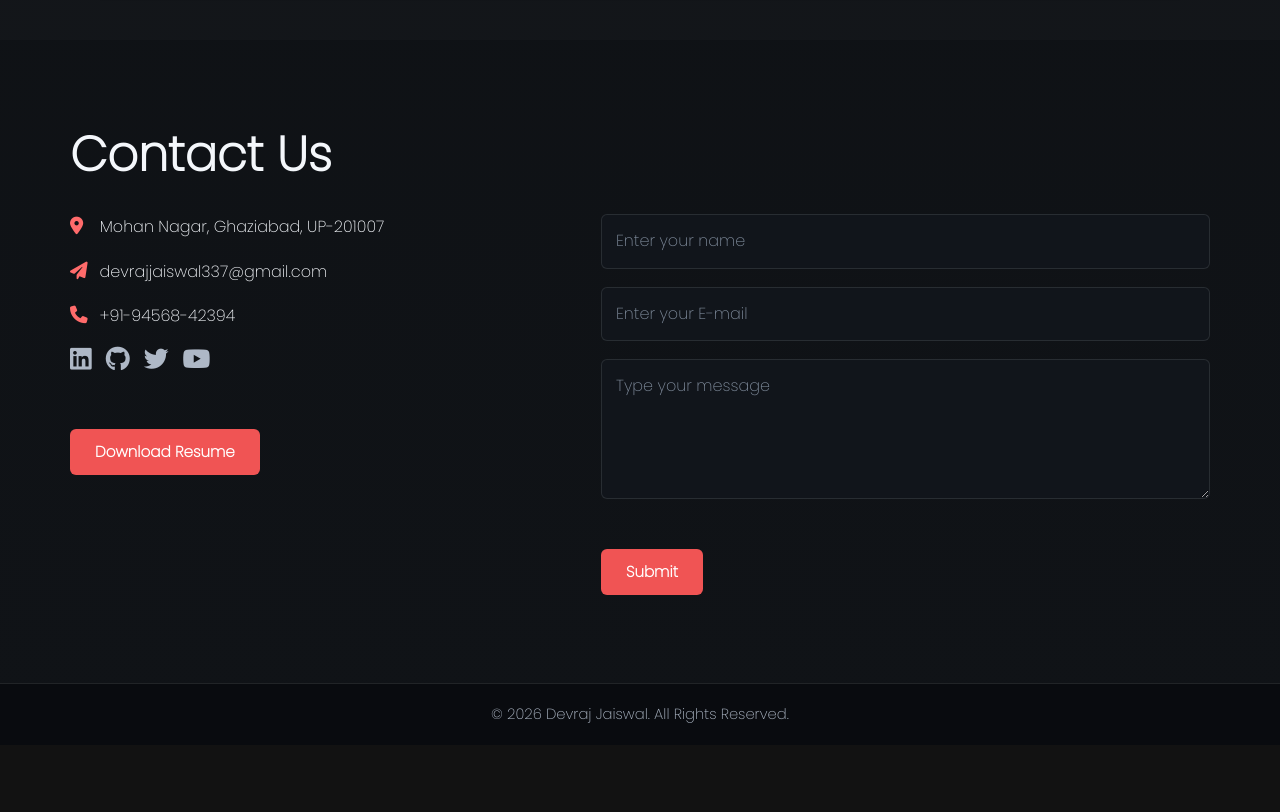
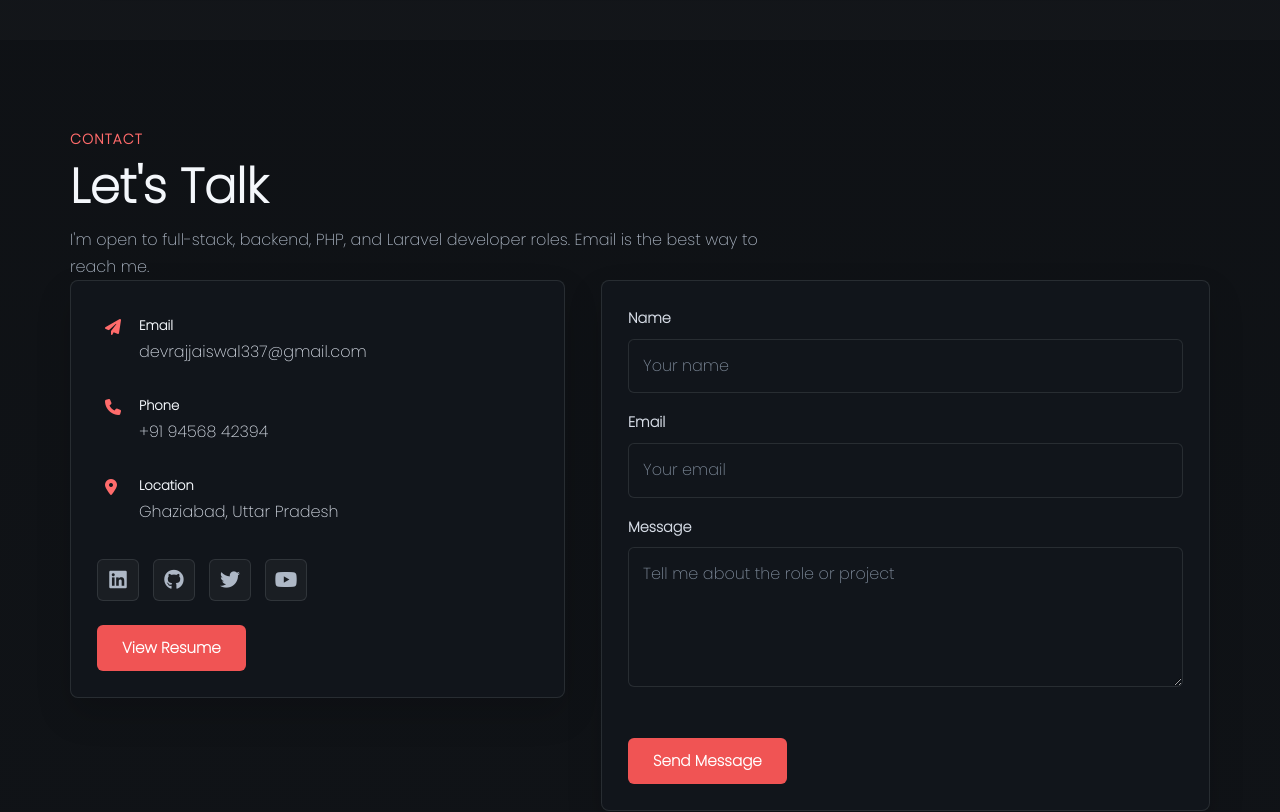
Before and after one commit to DevrajJaiswal/MyPortfolio, a React (Vite) app: page / in a window 1280 px wide. Shown: the part 5540-6352 px from the top of the page. Before the commit the page ends 6285 px from the top, so only its background shows below. Built offline with nearby package versions, Linux system fonts and the light colour scheme.

Commit message:
feat: make contact feel personal and current

```diff
--- a/src/components/Header.jsx
+++ b/src/components/Header.jsx
@@ -41,7 +41,7 @@ function Header() {
                             ))}
                             <li>
                                 <a
-                                    href="/images/Devraj-Jaiswal-Resume-Full-Stack-Web-Developer.pdf"
+                                    href="https://drive.google.com/file/d/1yB37Holtk2cDniZHGEePtkTBCkyk5cc2/view?usp=sharing"
                                     className="resume-link"
                                     target="_blank"
                                     rel="noreferrer"
--- a/src/components/sections/Contact.jsx
+++ b/src/components/sections/Contact.jsx
@@ -2,54 +2,110 @@ import React from 'react'
 import Button from '../ui/Button'
 
 function Contact() {
+    const contactLinks = [
+        {
+            label: 'Email',
+            value: 'devrajjaiswal337@gmail.com',
+            href: 'mailto:devrajjaiswal337@gmail.com',
+            icon: 'fa-paper-plane',
+        },
+        {
+            label: 'Phone',
+            value: '+91 94568 42394',
+            href: 'tel:+919456842394',
+            icon: 'fa-phone',
+        },
+        {
+            label: 'Location',
+            value: 'Ghaziabad, Uttar Pradesh',
+            href: 'https://g.co/kgs/BRhj1bP',
+            icon: 'fa-location-dot',
+        },
+    ]
+
+    const socialLinks = [
+        {
+            label: 'LinkedIn',
+            href: 'https://www.linkedin.com/in/devraj-jaiswal/',
+            icon: 'fa-brands fa-linkedin',
+        },
+        {
+            label: 'GitHub',
+            href: 'https://github.com/devrajjaiswal',
+            icon: 'fa-brands fa-github',
+        },
+        {
+            label: 'X / Twitter',
+            href: 'https://twitter.com/Devraj010?t=wAnzjyt0awiTG6O-FNXp_w&s=09',
+            icon: 'fa-brands fa-twitter',
+        },
+        {
+            label: 'YouTube',
+            href: 'https://www.youtube.com/@devraj_jaiswal',
+            icon: 'fa-brands fa-youtube',
+        },
+    ]
+
     return (
-        <>
         <section id="contact">
             <div className="container">
+                <p className="section-kicker" data-aos="flip-up" data-aos-duration="1000">
+                    Contact
+                </p>
                 <h2 className="section-title" data-aos="flip-up" data-aos-duration="1000">
-                        Contact Us
+                    Let&apos;s Talk
                 </h2>
+                <p className="section-intro">
+                    I&apos;m open to full-stack, backend, PHP, and Laravel developer roles.
+                    Email is the best way to reach me.
+                </p>
+
                 <div className="row">
-                        <div className="left" data-aos="fade-right" data-aos-duration="1000" data-aos-offset="200">
-                            <ul>
-                                <li>
-                                    <a href="https://g.co/kgs/BRhj1bP" target="_blank"><i className="fa fa-location-dot"></i> Mohan Nagar,
-                                        Ghaziabad,
-                                        UP-201007</a>
+                    <div className="left contact-details" data-aos="fade-right" data-aos-duration="1000" data-aos-offset="200">
+                        <ul className="contact-list">
+                            {contactLinks.map((link) => (
+                                <li key={link.label}>
+                                    <a href={link.href} target={link.href.startsWith('http') ? '_blank' : undefined} rel={link.href.startsWith('http') ? 'noreferrer' : undefined}>
+                                        <i className={`fa ${link.icon}`} aria-hidden="true"></i>
+                                        <span>
+                                            <strong>{link.label}</strong>
+                                            {link.value}
+                                        </span>
+                                    </a>
                                 </li>
-                                <li>
-                                    <a href="mailto:devrajjaiswal337@gmail.com"><i
-                                        className="fa fa-paper-plane"></i>devrajjaiswal337@gmail.com</a>
-                                </li>
-                                <li>
-                                    <a href="tel:+919456842394">
-                                        <i className="fa fa-phone"></i>+91-94568-42394</a>
-                                </li>
-                                <ul className="social-icons">
-                                    <a href="https://www.linkedin.com/in/devraj-jaiswal/" target="_blank"><i
-                                        className="fa-brands fa-linkedin"></i></a>
-                                    <a href="https://github.com/devrajjaiswal" target="_blank"><i className="fa-brands fa-github"
-                                        aria-hidden="true"></i></a>
-                                    <a href="https://twitter.com/Devraj010?t=wAnzjyt0awiTG6O-FNXp_w&s=09" target="_blank"><i
-                                        className="fa-brands fa-twitter"></i></a>
-                                    <a href="https://www.youtube.com/@devraj_jaiswal" target="_blank"><i className="fa-brands fa-youtube"></i></a>
+                            ))}
                         </ul>
-                            </ul>
-                            <a href="images/Devraj-Jaiswal-Resume-Full-Stack-Web-Developer.pdf" download="" className="btn">Download Resume</a>
+
+                        <div className="social-icons" aria-label="Social links">
+                            {socialLinks.map((link) => (
+                                <a key={link.label} href={link.href} target="_blank" rel="noreferrer" aria-label={link.label}>
+                                    <i className={link.icon} aria-hidden="true"></i>
+                                </a>
+                            ))}
                         </div>
+
+                        <a href="https://drive.google.com/file/d/1yB37Holtk2cDniZHGEePtkTBCkyk5cc2/view?usp=sharing" target="_blank" rel="noreferrer" className="btn">
+                            View Resume
+                        </a>
+                    </div>
+
                     <div className="right" data-aos="fade-left" data-aos-duration="1000" data-aos-offset="200">
                         <form action="https://formspree.io/f/mbjbwnaa" method="POST">
-                                <input type="text" id="name" name="name" placeholder="Enter your name" autoComplete="off" required />
-                                <input type="email" name="email" id="email" placeholder="Enter your E-mail" autoComplete="off" required />
-                                <textarea name="message" id="message" placeholder="Type your message" autoComplete="off" cols="" rows="4"
-                                    minLength="5"></textarea>
-                                <Button type='Button' text='Submit' />
+                            <label htmlFor="name">Name</label>
+                            <input type="text" id="name" name="name" placeholder="Your name" autoComplete="name" required />
+
+                            <label htmlFor="email">Email</label>
+                            <input type="email" name="email" id="email" placeholder="Your email" autoComplete="email" required />
+
+                            <label htmlFor="message">Message</label>
+                            <textarea name="message" id="message" placeholder="Tell me about the role or project" rows="4" minLength="5" required></textarea>
+
+                            <Button type="submit" text="Send Message" />
                         </form>
                     </div>
                 </div>
             </div>
         </section>
-        </>
     )
 }
 
--- a/src/components/sections/Hero.jsx
+++ b/src/components/sections/Hero.jsx
@@ -24,7 +24,7 @@ function Hero() {
                                 </div>
 
                                 <div className="hero-links" aria-label="Professional links">
-                                    <a href="/images/Devraj-Jaiswal-Resume-Full-Stack-Web-Developer.pdf" target="_blank" rel="noreferrer">
+                                    <a href="https://drive.google.com/file/d/1yB37Holtk2cDniZHGEePtkTBCkyk5cc2/view?usp=sharing" target="_blank" rel="noreferrer">
                                         Resume
                                     </a>
                                     <a href="https://github.com/devrajjaiswal" target="_blank" rel="noreferrer">
--- a/src/index.css
+++ b/src/index.css
@@ -878,20 +878,59 @@ nav ul li a.active::after {
   flex: 1 1 52%;
 }
 
-#contact .left ul {
-  margin: 0 0 28px;
+.contact-details {
+  border: 1px solid var(--border);
+  border-radius: var(--radius);
+  background: var(--surface);
+  padding: 26px;
+  box-shadow: 0 16px 35px rgba(0, 0, 0, 0.16);
+}
+
+.contact-list {
+  display: grid;
+  gap: 14px;
+  margin: 0;
   padding: 0;
 }
 
-#contact .left ul li {
-  margin-bottom: 18px;
+.contact-list li {
   list-style: none;
 }
 
-#contact .left li i {
-  margin-right: 12px;
+.contact-list a {
+  display: flex;
+  align-items: flex-start;
+  gap: 12px;
+  border-radius: var(--radius-sm);
+  color: var(--text-soft);
+  padding: 8px;
+  transition:
+    background 180ms ease,
+    color 180ms ease;
+}
+
+.contact-list a:hover,
+.contact-list a:focus-visible {
+  background: rgba(255, 255, 255, 0.04);
+  color: var(--text);
+}
+
+.contact-list i {
+  width: 22px;
+  margin-top: 4px;
   color: var(--accent-strong);
-  font-size: 1.1rem;
+  font-size: 1rem;
+}
+
+.contact-list span {
+  display: grid;
+  gap: 2px;
+}
+
+.contact-list strong {
+  color: var(--text);
+  font-size: 0.82rem;
+  font-weight: 850;
 }
 
 .social-icons {
@@ -901,17 +940,53 @@ nav ul li a.active::after {
   margin-top: 26px;
 }
 
-#contact .left .social-icons a i {
-  color: var(--text-muted);
-  font-size: 1.55rem;
+.social-icons a {
+  display: inline-flex;
+  align-items: center;
+  justify-content: center;
+  width: 42px;
+  height: 42px;
+  border: 1px solid var(--border);
+  border-radius: var(--radius-sm);
+  background: rgba(255, 255, 255, 0.04);
   transition:
-    transform 180ms ease,
-    color 180ms ease;
+    border-color 180ms ease,
+    background 180ms ease,
+    transform 180ms ease;
 }
 
-#contact .left .social-icons i:hover {
+.social-icons a:hover,
+.social-icons a:focus-visible {
+  border-color: rgba(240, 84, 84, 0.42);
+  background: rgba(240, 84, 84, 0.12);
+  transform: translateY(-3px);
+}
+
+.social-icons a i {
+  color: var(--text-muted);
+  font-size: 1.25rem;
+  transition: color 180ms ease;
+}
+
+.social-icons a:hover i,
+.social-icons a:focus-visible i {
   color: var(--accent-strong);
-  transform: translateY(-3px);
+}
+
+form {
+  border: 1px solid var(--border);
+  border-radius: var(--radius);
+  background: var(--surface);
+  padding: 26px;
+  box-shadow: 0 16px 35px rgba(0, 0, 0, 0.16);
+}
+
+form label {
+  display: block;
+  margin-bottom: 8px;
+  color: var(--text-soft);
+  font-size: 0.9rem;
+  font-weight: 800;
 }
 
 form input,
```
Also changed, not shown: 1 other file (tests, documents, lock files or other folders). Lines whose indentation alone changed are shown as unchanged.
